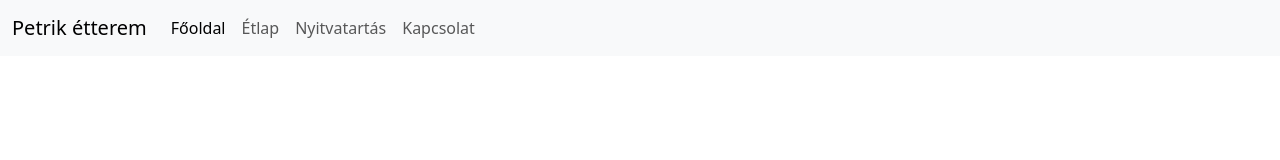
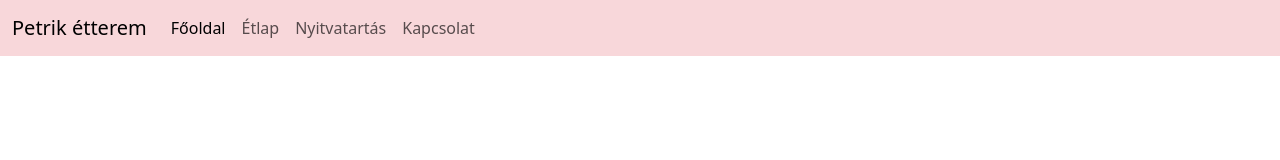
Before and after one commit to darkbeast0106/12d-2023-24-etterem-weblap, a website built with Vite: page index.html in a window 1280 px wide. Built offline with nearby package versions, Linux system fonts and the light colour scheme.

Commit message:
feat: #1 navigációs sáv háttérszín

```diff
--- a/index.html
+++ b/index.html
@@ -8,7 +8,7 @@
   </head>
   <body>
     <div id="app">
-      <nav class="navbar navbar-expand-lg bg-body-tertiary">
+      <nav class="navbar navbar-expand-lg bg-danger-subtle">
         <div class="container-fluid">
           <span class="navbar-brand">Petrik étterem</span>
           <button class="navbar-toggler" type="button" data-bs-toggle="collapse" data-bs-target="#navbarNav" aria-controls="navbarNav" aria-expanded="false" aria-label="Toggle navigation">
```
